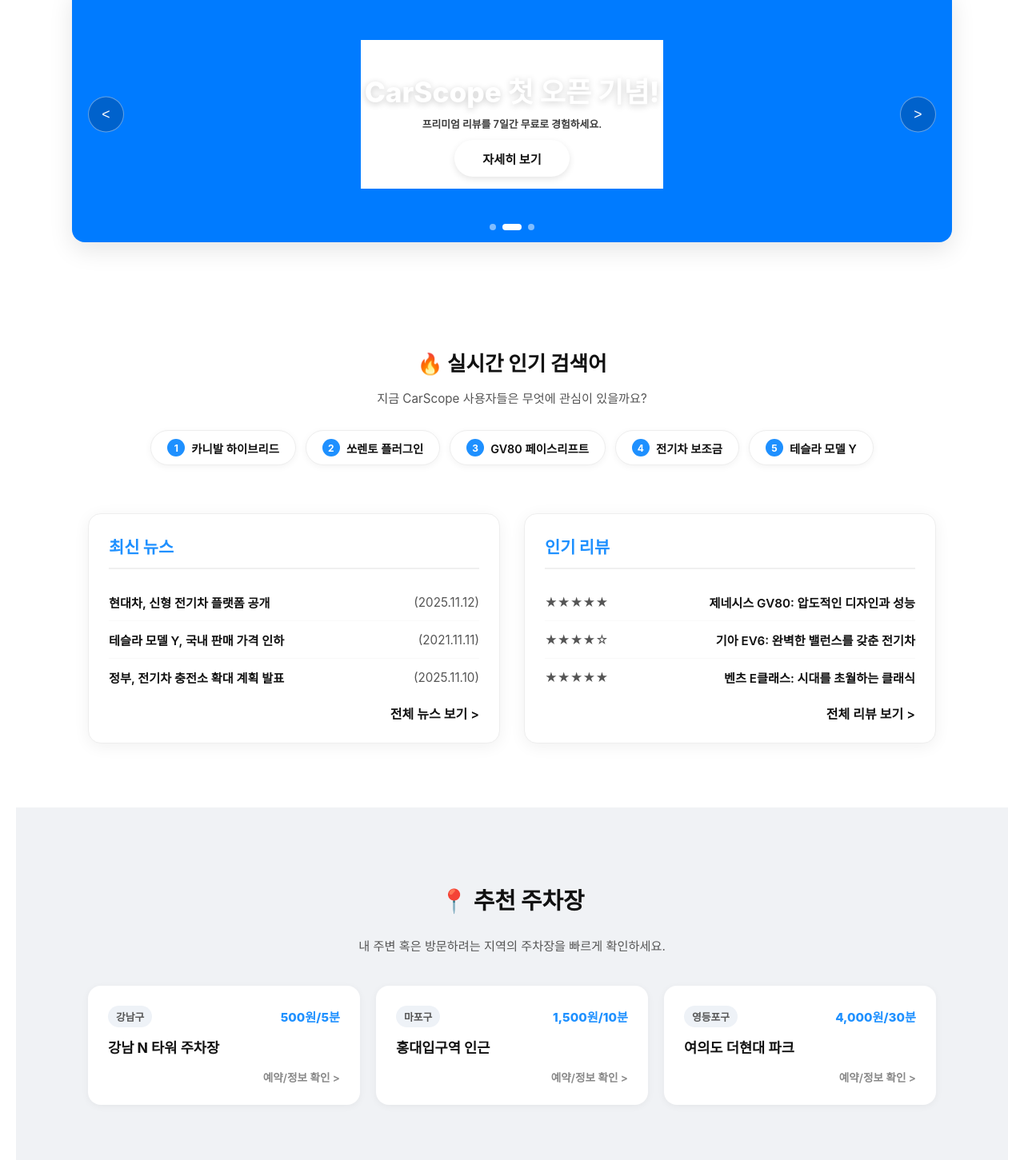
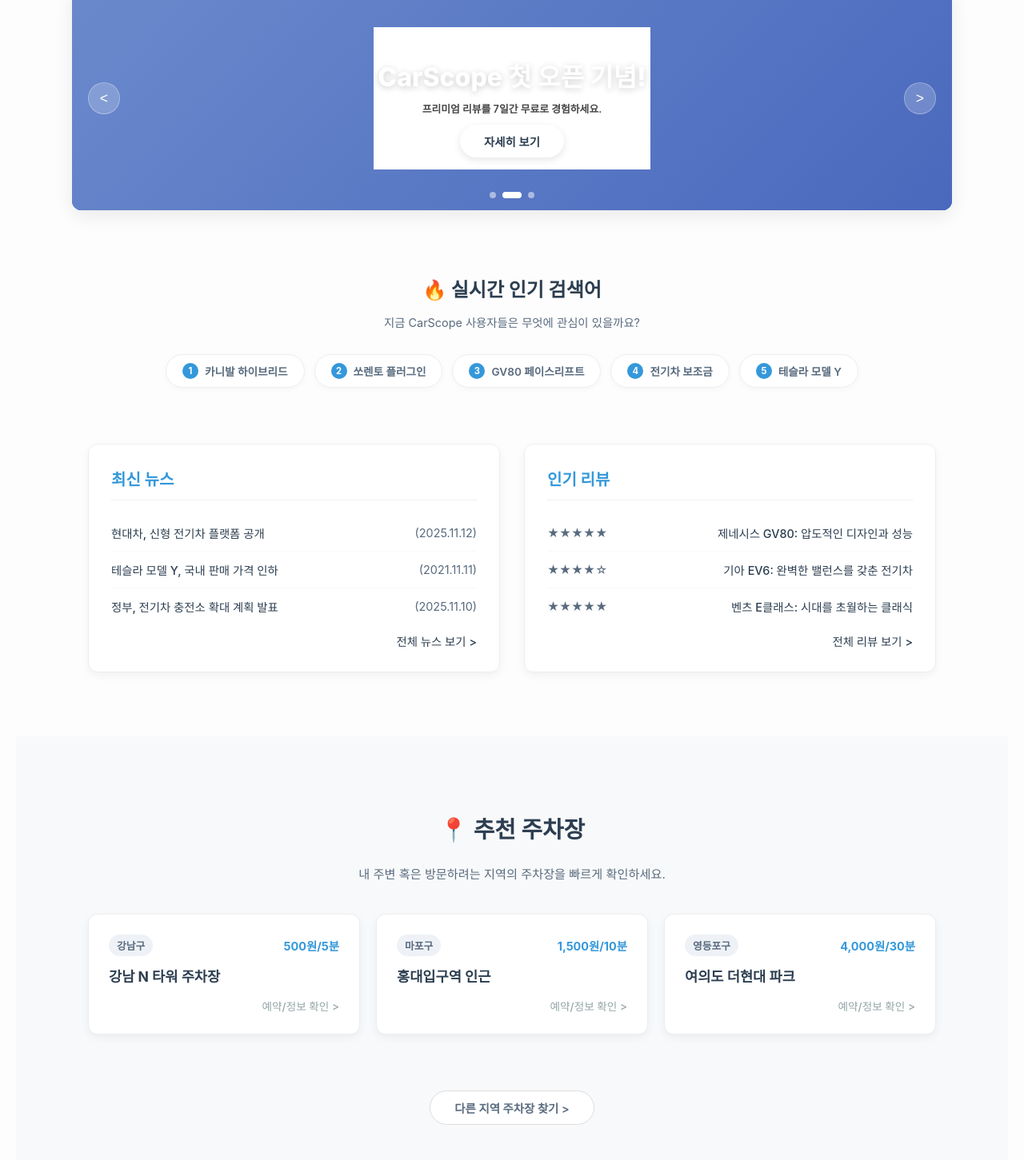
Before and after one commit to 2024136034-hakcheol/car-scope, a React (Create React App) app: page / in a window 1280 px wide. Shown: the part 202-1653 px from the top of the page at 80% size. Built offline with nearby package versions, Linux system fonts and the light colour scheme; no server answers.

Commit message:
style: HomePage 배너 및 레이아웃 디자인 최종 개선

```diff
--- a/src/styles/HomePage.css
+++ b/src/styles/HomePage.css
@@ -1,20 +1,25 @@
 :root {
-    --primary-color: #1E90FF;
-    --primary-dark: #0056b3;
-    --text-dark: #111111;
-    --text-medium: #555555;
-    --text-light: #888888;
-    --bg-light: #f0f2f5;
+    --primary-color: #3498db;
+    --primary-dark: #2980b9;
+    --text-dark: #2c3e50;
+    --text-medium: #596b7e;
+    --text-light: #95a5a6;
+    --bg-body: #fdfdfd;
+    --bg-section-alt: #f8f9fa;
     --white: #ffffff;
-    --shadow-card: 0 4px 20px rgba(0, 0, 0, 0.06);
-    --radius-card: 16px;
-    --container-width: 1100px;
+    --shadow-subtle: 0 4px 12px rgba(0, 0, 0, 0.05);
+    --shadow-elevated: 0 8px 25px rgba(0, 0, 0, 0.08);
+    --radius-soft: 12px;
+    --radius-pill: 50px;
+    --container-max-width: 1100px;
 }
 
 body {
     margin: 0;
     padding: 0;
-    background-color: var(--white);
+    background-color: var(--bg-body);
+    font-family: 'Pretendard', -apple-system, BlinkMacSystemFont, system-ui, Roboto, sans-serif;
+    color: var(--text-dark);
 }
 
 .homepage-container {
@@ -22,20 +27,20 @@ body {
     display: flex;
     flex-direction: column;
     align-items: center;
-    font-family: 'Pretendard', -apple-system, BlinkMacSystemFont, sans-serif;
     overflow-x: hidden;
 }
 
 .main-banner-slider-wrapper {
     position: relative;
     width: 100%;
-    max-width: var(--container-width);
-    height: 320px;
+    max-width: var(--container-max-width);
+    height: 280px;
     margin-top: 20px;
-    margin-bottom: 50px;
-    border-radius: var(--radius-card);
+    margin-bottom: 60px;
+    border-radius: var(--radius-soft);
     overflow: hidden;
-    box-shadow: 0 10px 30px rgba(0, 0, 0, 0.1);
+    box-shadow: var(--shadow-elevated);
+    background-color: #6a89cc;
 }
 
 .main-banner-slider {
@@ -59,65 +64,62 @@ body {
     align-items: center;
     justify-content: center;
     text-align: center;
-    padding: 0 20px;
+    padding: 0 40px;
     box-sizing: border-box;
-    background-size: cover;
-    background-position: center;
+    color: var(--white);
+    background: linear-gradient(135deg, #6a89cc 0%, #4a69bd 100%);
 }
 
 .banner-content {
-    max-width: 700px;
+    max-width: 600px;
     z-index: 2;
-    color: var(--white);
-    display: flex;
-    flex-direction: column;
-    align-items: center;
-    justify-content: center;
+    padding: 20px;
 }
 
 .banner-content h2 {
-    font-size: 2.2rem;
+    font-size: 2.0rem;
     margin-bottom: 12px;
     font-weight: 800;
-    line-height: 1.2;
-    text-shadow: 0 2px 8px rgba(0, 0, 0, 0.2);
+    line-height: 1.3;
+    text-shadow: 0 2px 8px rgba(0,0,0,0.2);
 }
 
 .banner-content p {
-    font-size: 1rem;
+    font-size: 0.95rem;
     margin-bottom: 25px;
-    opacity: 0.95;
-    font-weight: 500;
+    opacity: 0.9;
+    font-weight: 400;
+    line-height: 1.5;
 }
 
 .banner-cta {
     display: inline-block;
-    padding: 12px 35px;
+    padding: 10px 30px;
     background-color: var(--white);
     color: var(--text-dark);
-    font-weight: 700;
-    font-size: 0.95rem;
-    border-radius: 50px;
+    font-weight: 600;
+    font-size: 0.9rem;
+    border-radius: var(--radius-pill);
     text-decoration: none;
-    transition: transform 0.2s;
-    box-shadow: 0 3px 8px rgba(0,0,0,0.1);
+    transition: transform 0.2s, box-shadow 0.2s;
+    box-shadow: 0 3px 10px rgba(0,0,0,0.1);
 }
 
 .banner-cta:hover {
     transform: translateY(-2px);
+    box-shadow: 0 5px 15px rgba(0,0,0,0.15);
     color: var(--primary-color);
-    box-shadow: 0 5px 12px rgba(0,0,0,0.15);
 }
 
 .slider-nav-arrows .arrow {
     position: absolute;
     top: 50%;
     transform: translateY(-50%);
-    width: 45px;
-    height: 45px;
+    width: 40px;
+    height: 40px;
     border-radius: 50%;
-    background: rgba(0, 0, 0, 0.2);
-    border: 1px solid rgba(255, 255, 255, 0.4);
+    background: rgba(255, 255, 255, 0.2);
+    border: 1px solid rgba(255, 255, 255, 0.3);
     color: var(--white);
     font-size: 1.1rem;
     cursor: pointer;
@@ -129,7 +131,7 @@ body {
 }
 
 .slider-nav-arrows .arrow:hover {
-    background: rgba(0, 0, 0, 0.4);
+    background: rgba(255, 255, 255, 0.4);
 }
 
 .slider-nav-arrows .prev { left: 20px; }
@@ -162,23 +164,23 @@ body {
 
 .hot-trends-section {
     width: 100%;
-    max-width: var(--container-width);
-    margin: 60px 0;
+    max-width: var(--container-max-width);
+    margin-bottom: 70px;
     padding: 0 20px;
     box-sizing: border-box;
     text-align: center;
 }
 
 .hot-trends-section h2 {
-    font-size: 1.6rem;
+    font-size: 1.5rem;
     color: var(--text-dark);
-    margin-bottom: 10px;
-    font-weight: 800;
+    margin-bottom: 8px;
+    font-weight: 700;
 }
 
 .hot-trends-section p {
     color: var(--text-medium);
-    font-size: 0.95rem;
+    font-size: 0.9rem;
     margin-bottom: 30px;
 }
 
@@ -192,15 +194,15 @@ body {
 .trend-item-card {
     background: var(--white);
     padding: 10px 20px;
-    border-radius: 50px;
+    border-radius: var(--radius-pill);
     border: 1px solid #eee;
-    box-shadow: 0 2px 8px rgba(0,0,0,0.05);
+    box-shadow: 0 2px 8px rgba(0,0,0,0.03);
     display: flex;
     align-items: center;
     gap: 8px;
     font-weight: 600;
-    font-size: 0.9rem;
-    color: var(--text-dark);
+    font-size: 0.85rem;
+    color: var(--text-medium);
     cursor: pointer;
     transition: all 0.2s;
 }
@@ -209,19 +211,19 @@ body {
     border-color: var(--primary-color);
     color: var(--primary-color);
     transform: translateY(-2px);
-    box-shadow: 0 4px 12px rgba(30, 144, 255, 0.2);
+    box-shadow: 0 4px 12px rgba(52, 152, 219, 0.15);
 }
 
 .trend-rank {
     background: var(--primary-color);
     color: var(--white);
-    width: 22px;
-    height: 22px;
+    width: 20px;
+    height: 20px;
     border-radius: 50%;
     display: flex;
     align-items: center;
     justify-content: center;
-    font-size: 0.75rem;
+    font-size: 0.7rem;
     font-weight: 700;
 }
 
@@ -230,7 +232,7 @@ body {
     grid-template-columns: 1fr 1fr;
     gap: 30px;
     width: 100%;
-    max-width: var(--container-width);
+    max-width: var(--container-max-width);
     padding: 0 20px;
     margin-bottom: 80px;
     box-sizing: border-box;
@@ -238,9 +240,9 @@ body {
 
 .card {
     background: var(--white);
-    padding: 25px;
-    border-radius: var(--radius-card);
-    box-shadow: var(--shadow-card);
+    padding: 28px;
+    border-radius: var(--radius-soft);
+    box-shadow: var(--shadow-subtle);
     border: 1px solid #eee;
     display: flex;
     flex-direction: column;
@@ -249,17 +251,17 @@ body {
 
 .card:hover {
     transform: translateY(-3px);
-    box-shadow: 0 6px 18px rgba(0,0,0,0.1);
+    box-shadow: var(--shadow-elevated);
 }
 
 .card h3 {
-    font-size: 1.3rem;
+    font-size: 1.25rem;
     color: var(--primary-color);
     margin-top: 0;
     margin-bottom: 18px;
     padding-bottom: 12px;
-    border-bottom: 2px solid #f0f0f0;
-    font-weight: 800;
+    border-bottom: 1px solid #f0f0f0;
+    font-weight: 700;
 }
 
 .card ul {
@@ -271,7 +273,7 @@ body {
 .card li {
     padding: 12px 0;
     border-bottom: 1px solid #f9f9f9;
-    font-size: 0.95rem;
+    font-size: 0.9rem;
     color: var(--text-medium);
     display: flex;
     justify-content: space-between;
@@ -285,8 +287,9 @@ body {
 .more-link {
     text-decoration: none;
     color: var(--text-dark);
-    font-weight: 600;
+    font-weight: 500;
     transition: color 0.2s;
+    font-size: 0.9rem;
 }
 
 .more-link:hover {
@@ -295,18 +298,19 @@ body {
 
 .parking-recommendation-section {
     width: 100%;
-    background-color: var(--bg-light);
+    background-color: var(--bg-section-alt);
     padding: 70px 0;
     display: flex;
     flex-direction: column;
     align-items: center;
+    margin-bottom: 80px;
 }
 
 .parking-recommendation-section h2 {
     font-size: 1.8rem;
     color: var(--text-dark);
     margin-bottom: 10px;
-    font-weight: 800;
+    font-weight: 700;
 }
 
 .parking-recommendation-section p {
@@ -320,24 +324,25 @@ body {
     grid-template-columns: repeat(3, 1fr);
     gap: 20px;
     width: 100%;
-    max-width: var(--container-width);
+    max-width: var(--container-max-width);
     padding: 0 20px;
     box-sizing: border-box;
 }
 
 .parking-spot-card {
     background: var(--white);
-    border-radius: var(--radius-card);
+    border-radius: var(--radius-soft);
     padding: 25px;
-    box-shadow: 0 2px 10px rgba(0,0,0,0.05);
+    box-shadow: var(--shadow-subtle);
     transition: all 0.3s;
     display: flex;
     flex-direction: column;
+    border: 1px solid #eee;
 }
 
 .parking-spot-card:hover {
     transform: translateY(-3px);
-    box-shadow: 0 6px 18px rgba(0,0,0,0.1);
+    box-shadow: var(--shadow-elevated);
 }
 
 .spot-header {
@@ -358,8 +363,8 @@ body {
 
 .spot-price {
     color: var(--primary-color);
-    font-weight: 800;
-    font-size: 0.95rem;
+    font-weight: 700;
+    font-size: 0.9rem;
 }
 
 .spot-name {
@@ -375,7 +380,7 @@ body {
     text-decoration: none;
     color: var(--text-light);
     font-size: 0.85rem;
-    font-weight: 600;
+    font-weight: 500;
     transition: color 0.2s;
 }
 
@@ -389,11 +394,12 @@ body {
     padding: 10px 30px;
     background-color: var(--white);
     border: 1px solid #ddd;
-    border-radius: 50px;
+    border-radius: var(--radius-pill);
     text-decoration: none;
     color: var(--text-medium);
     font-weight: 600;
     transition: all 0.2s;
+    font-size: 0.9rem;
 }
 
 .parking-more-link:hover {
@@ -405,7 +411,7 @@ body {
 .company-stats-section {
     width: 100%;
     padding: 80px 0;
-    background-color: var(--white);
+    background-color: var(--bg-section-alt);
     text-align: center;
     border-top: 1px solid #eee;
     margin-bottom: 40px;
@@ -428,7 +434,7 @@ body {
     display: flex;
     justify-content: center;
     gap: 60px;
-    max-width: var(--container-width);
+    max-width: var(--container-max-width);
     margin: 0 auto;
     padding: 0 20px;
     flex-wrap: wrap;
@@ -482,24 +488,24 @@ body {
 
 @media (max-width: 768px) {
     .main-banner-slider-wrapper {
-        height: 280px;
+        height: 250px;
         margin-top: 0;
         margin-bottom: 30px;
     }
     .banner-content h2 {
-        font-size: 1.8rem;
+        font-size: 1.6rem;
     }
     .banner-content p {
-        font-size: 0.9rem;
+        font-size: 0.85rem;
     }
     .banner-cta {
-        padding: 10px 25px;
-        font-size: 0.85rem;
+        padding: 8px 20px;
+        font-size: 0.8rem;
     }
     .slider-nav-arrows .arrow {
-        width: 38px;
-        height: 38px;
-        font-size: 1rem;
+        width: 35px;
+        height: 35px;
+        font-size: 0.9rem;
         left: 10px;
         right: 10px;
     }
@@ -513,7 +519,7 @@ body {
     .hot-trends-section h2,
     .parking-recommendation-section h2,
     .company-stats-section h2 {
-        font-size: 1.6rem;
+        font-size: 1.5rem;
     }
     .stat-value {
         font-size: 2.5rem;
```
